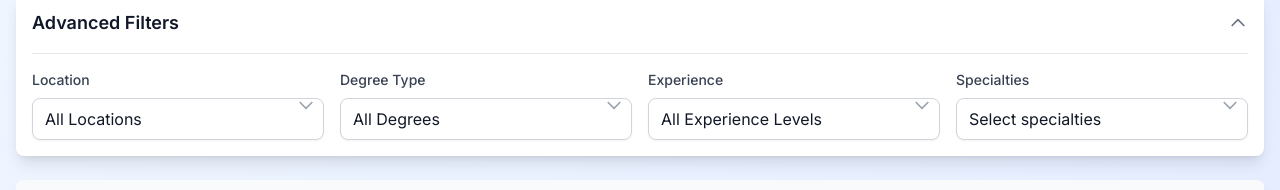
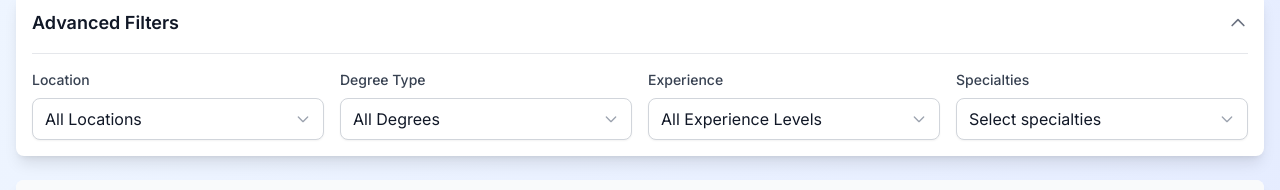
Before and after one commit to lcborn4/solace-candidate-assignment, a Next.js app: page / in a window 1280 px wide. Both pictures are taken after a click on the button "Advanced Filters". Shown: the part 297-487 px from the top of the page. Built offline with nearby package versions, Linux system fonts and the light colour scheme.

Commit message:
Fix dropdown arrow positioning to be perfectly centered

```diff
--- a/src/app/page.tsx
+++ b/src/app/page.tsx
@@ -161,14 +161,14 @@ export default function Home() {
         <button
           type="button"
           onClick={() => setOpenDropdown(isOpen ? null : label)}
-          className="w-full px-3 py-2 text-left bg-white border border-gray-300 rounded-lg shadow-sm focus:outline-none focus:ring-2 focus:ring-blue-500 focus:border-blue-500 hover:border-gray-400 transition-colors duration-200"
+          className="relative w-full px-3 py-2 text-left bg-white border border-gray-300 rounded-lg shadow-sm focus:outline-none focus:ring-2 focus:ring-blue-500 focus:border-blue-500 hover:border-gray-400 transition-colors duration-200"
         >
-          <span className={`block truncate ${value && value !== '' ? 'text-gray-900' : 'text-gray-500'}`}>
+          <span className={`block truncate pr-8 ${value && value !== '' ? 'text-gray-900' : 'text-gray-500'}`}>
             {displayValue}
           </span>
-          <span className="absolute inset-y-0 right-0 flex items-center pr-2">
+          <span className="absolute top-1/2 right-3 transform -translate-y-1/2 pointer-events-none">
             <svg
-              className={`h-5 w-5 text-gray-400 transition-transform duration-200 ${isOpen ? 'rotate-180' : ''}`}
+              className={`h-4 w-4 text-gray-400 transition-transform duration-200 ${isOpen ? 'rotate-180' : ''}`}
               fill="none"
               stroke="currentColor"
               viewBox="0 0 24 24"
```
